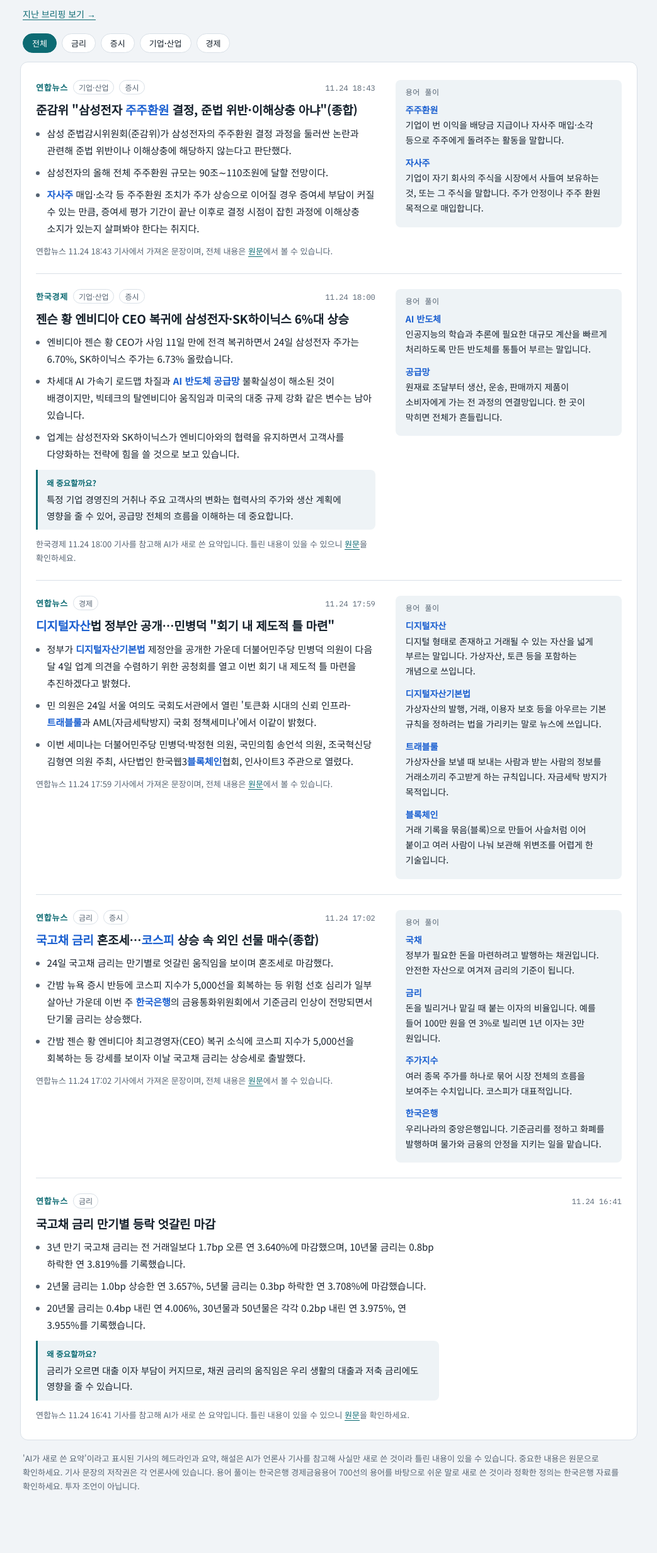
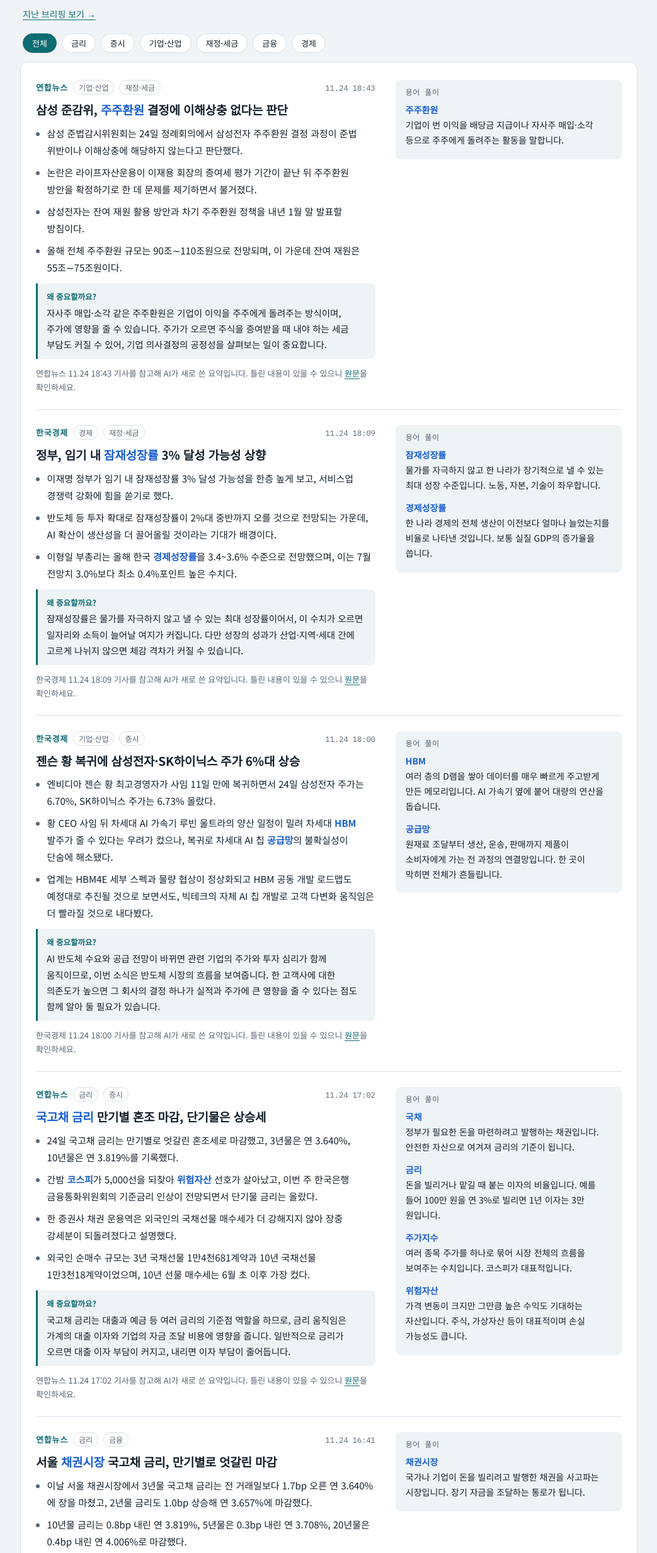
Before and after one commit to jinh9314/econ-news, a plain HTML site: page index.html in a window 1280 px wide. Shown: the part 151-2617 px from the top of the page at 63% size, without its empty margins (118-1161 px from the left). Before the commit the page ends 2562 px from the top, so only its background shows below. Drawn offline with Linux system fonts and the light colour scheme.

Commit message:
Update news

```diff
--- a/index.html
+++ b/index.html
@@ -113,91 +113,90 @@ a:focus-visible, button:focus-visible { outline: 2px solid var(--accent); outlin
 <body>
 <div class="wrap">
   <header class="head">
-    <p class="date">갱신 2026.11.24 TUE 19:03</p>
+    <p class="date">갱신 2026.11.24 TUE 19:14</p>
     <h1>경제뉴스 브리핑</h1>
     <p class="lede">주요 언론사의 금융경제 기사를 매일 아침 골라 정리합니다. 파란색으로 표시된 말은 기사 옆에서 쉽게 풀어 드립니다.</p>
     <nav class="nav"><a href="archive/index.html">지난 브리핑 보기 →</a></nav>
   </header>
-  <div class="filter" role="group" aria-label="분야 고르기"><button type="button" data-tag="" aria-pressed="true">전체</button><button type="button" data-tag="금리" aria-pressed="false">금리</button><button type="button" data-tag="증시" aria-pressed="false">증시</button><button type="button" data-tag="기업·산업" aria-pressed="false">기업·산업</button><button type="button" data-tag="경제" aria-pressed="false">경제</button></div>
+  <div class="filter" role="group" aria-label="분야 고르기"><button type="button" data-tag="" aria-pressed="true">전체</button><button type="button" data-tag="금리" aria-pressed="false">금리</button><button type="button" data-tag="증시" aria-pressed="false">증시</button><button type="button" data-tag="기업·산업" aria-pressed="false">기업·산업</button><button type="button" data-tag="재정·세금" aria-pressed="false">재정·세금</button><button type="button" data-tag="금융" aria-pressed="false">금융</button><button type="button" data-tag="경제" aria-pressed="false">경제</button></div>
   <main class="sheet">
-    <article class="story" data-tags="기업·산업|증시">
+    <article class="story" data-tags="기업·산업|재정·세금">
       <div class="main">
-        <div class="meta"><span class="tag">연합뉴스</span><span class="chip-tag">기업·산업</span><span class="chip-tag">증시</span><span class="when">11.24 18:43</span></div>
-        <h2><a href="https://www.yna.co.kr/view/AKR20261124122351003" target="_blank" rel="noopener">준감위 &quot;삼성전자 <span class="t">주주환원</span> 결정, 준법 위반·이해상충 아냐&quot;(종합)</a></h2>
+        <div class="meta"><span class="tag">연합뉴스</span><span class="chip-tag">기업·산업</span><span class="chip-tag">재정·세금</span><span class="when">11.24 18:43</span></div>
+        <h2>삼성 준감위, <span class="t">주주환원</span> 결정에 이해상충 없다는 판단</h2>
         <ul class="pts">
-          <li>삼성 준법감시위원회(준감위)가 삼성전자의 주주환원 결정 과정을 둘러싼 논란과 관련해 준법 위반이나 이해상충에 해당하지 않는다고 판단했다.</li>
-          <li>삼성전자의 올해 전체 주주환원 규모는 90조∼110조원에 달할 전망이다.</li>
-          <li><span class="t">자사주</span> 매입·소각 등 주주환원 조치가 주가 상승으로 이어질 경우 증여세 부담이 커질 수 있는 만큼, 증여세 평가 기간이 끝난 이후로 결정 시점이 잡힌 과정에 이해상충 소지가 있는지 살펴봐야 한다는 취지다.</li>
+          <li>삼성 준법감시위원회는 24일 정례회의에서 삼성전자 주주환원 결정 과정이 준법 위반이나 이해상충에 해당하지 않는다고 판단했다.</li>
+          <li>논란은 라이프자산운용이 이재용 회장의 증여세 평가 기간이 끝난 뒤 주주환원 방안을 확정하기로 한 데 문제를 제기하면서 불거졌다.</li>
+          <li>삼성전자는 잔여 재원 활용 방안과 차기 주주환원 정책을 내년 1월 말 발표할 방침이다.</li>
+          <li>올해 전체 주주환원 규모는 90조∼110조원으로 전망되며, 이 가운데 잔여 재원은 55조∼75조원이다.</li>
         </ul>
-        <p class="src">연합뉴스 11.24 18:43 기사에서 가져온 문장이며, 전체 내용은 <a href="https://www.yna.co.kr/view/AKR20261124122351003" target="_blank" rel="noopener">원문</a>에서 볼 수 있습니다.</p>
+        <div class="why"><p class="why-h">왜 중요할까요?</p><p>자사주 매입·소각 같은 주주환원은 기업이 이익을 주주에게 돌려주는 방식이며, 주가에 영향을 줄 수 있습니다. 주가가 오르면 주식을 증여받을 때 내야 하는 세금 부담도 커질 수 있어, 기업 의사결정의 공정성을 살펴보는 일이 중요합니다.</p></div>
+        <p class="src">연합뉴스 11.24 18:43 기사를 참고해 AI가 새로 쓴 요약입니다. 틀린 내용이 있을 수 있으니 <a href="https://www.yna.co.kr/view/AKR20261124122351003" target="_blank" rel="noopener">원문</a>을 확인하세요.</p>
       </div>
       <aside class="terms" aria-label="용어 풀이">
         <p class="terms-h">용어 풀이</p>
         <dl>
           <dt>주주환원</dt>
           <dd>기업이 번 이익을 배당금 지급이나 자사주 매입·소각 등으로 주주에게 돌려주는 활동을 말합니다.</dd>
-          <dt>자사주</dt>
-          <dd>기업이 자기 회사의 주식을 시장에서 사들여 보유하는 것, 또는 그 주식을 말합니다. 주가 안정이나 주주 환원 목적으로 매입합니다.</dd>
+        </dl>
+      </aside>
+    </article>
+    <article class="story" data-tags="경제|재정·세금">
+      <div class="main">
+        <div class="meta"><span class="tag">한국경제</span><span class="chip-tag">경제</span><span class="chip-tag">재정·세금</span><span class="when">11.24 18:09</span></div>
+        <h2>정부, 임기 내 <span class="t">잠재성장률</span> 3% 달성 가능성 상향</h2>
+        <ul class="pts">
+          <li>이재명 정부가 임기 내 잠재성장률 3% 달성 가능성을 한층 높게 보고, 서비스업 경쟁력 강화에 힘을 쏟기로 했다.</li>
+          <li>반도체 등 투자 확대로 잠재성장률이 2%대 중반까지 오를 것으로 전망되는 가운데, AI 확산이 생산성을 더 끌어올릴 것이라는 기대가 배경이다.</li>
+          <li>이형일 부총리는 올해 한국 <span class="t">경제성장률</span>을 3.4~3.6% 수준으로 전망했으며, 이는 7월 전망치 3.0%보다 최소 0.4%포인트 높은 수치다.</li>
+        </ul>
+        <div class="why"><p class="why-h">왜 중요할까요?</p><p>잠재성장률은 물가를 자극하지 않고 낼 수 있는 최대 성장률이어서, 이 수치가 오르면 일자리와 소득이 늘어날 여지가 커집니다. 다만 성장의 성과가 산업·지역·세대 간에 고르게 나뉘지 않으면 체감 격차가 커질 수 있습니다.</p></div>
+        <p class="src">한국경제 11.24 18:09 기사를 참고해 AI가 새로 쓴 요약입니다. 틀린 내용이 있을 수 있으니 <a href="https://www.hankyung.com/article/2026112476811" target="_blank" rel="noopener">원문</a>을 확인하세요.</p>
+      </div>
+      <aside class="terms" aria-label="용어 풀이">
+        <p class="terms-h">용어 풀이</p>
+        <dl>
+          <dt>잠재성장률</dt>
+          <dd>물가를 자극하지 않고 한 나라가 장기적으로 낼 수 있는 최대 성장 수준입니다. 노동, 자본, 기술이 좌우합니다.</dd>
+          <dt>경제성장률</dt>
+          <dd>한 나라 경제의 전체 생산이 이전보다 얼마나 늘었는지를 비율로 나타낸 것입니다. 보통 실질 GDP의 증가율을 씁니다.</dd>
         </dl>
       </aside>
     </article>
     <article class="story" data-tags="기업·산업|증시">
       <div class="main">
         <div class="meta"><span class="tag">한국경제</span><span class="chip-tag">기업·산업</span><span class="chip-tag">증시</span><span class="when">11.24 18:00</span></div>
-        <h2>젠슨 황 엔비디아 CEO 복귀에 삼성전자·SK하이닉스 6%대 상승</h2>
+        <h2>젠슨 황 복귀에 삼성전자·SK하이닉스 주가 6%대 상승</h2>
         <ul class="pts">
-          <li>엔비디아 젠슨 황 CEO가 사임 11일 만에 전격 복귀하면서 24일 삼성전자 주가는 6.70%, SK하이닉스 주가는 6.73% 올랐습니다.</li>
-          <li>차세대 AI 가속기 로드맵 차질과 <span class="t">AI 반도체</span> <span class="t">공급망</span> 불확실성이 해소된 것이 배경이지만, 빅테크의 탈엔비디아 움직임과 미국의 대중 규제 강화 같은 변수는 남아 있습니다.</li>
-          <li>업계는 삼성전자와 SK하이닉스가 엔비디아와의 협력을 유지하면서 고객사를 다양화하는 전략에 힘을 쓸 것으로 보고 있습니다.</li>
+          <li>엔비디아 젠슨 황 최고경영자가 사임 11일 만에 복귀하면서 24일 삼성전자 주가는 6.70%, SK하이닉스 주가는 6.73% 올랐다.</li>
+          <li>황 CEO 사임 뒤 차세대 AI 가속기 루빈 울트라의 양산 일정이 밀려 차세대 <span class="t">HBM</span> 발주가 줄 수 있다는 우려가 컸으나, 복귀로 차세대 AI 칩 <span class="t">공급망</span>의 불확실성이 단숨에 해소됐다.</li>
+          <li>업계는 HBM4E 세부 스펙과 물량 협상이 정상화되고 HBM 공동 개발 로드맵도 예정대로 추진될 것으로 보면서도, 빅테크의 자체 AI 칩 개발로 고객 다변화 움직임은 더 빨라질 것으로 내다봤다.</li>
         </ul>
-        <div class="why"><p class="why-h">왜 중요할까요?</p><p>특정 기업 경영진의 거취나 주요 고객사의 변화는 협력사의 주가와 생산 계획에 영향을 줄 수 있어, 공급망 전체의 흐름을 이해하는 데 중요합니다.</p></div>
+        <div class="why"><p class="why-h">왜 중요할까요?</p><p>AI 반도체 수요와 공급 전망이 바뀌면 관련 기업의 주가와 투자 심리가 함께 움직이므로, 이번 소식은 반도체 시장의 흐름을 보여줍니다. 한 고객사에 대한 의존도가 높으면 그 회사의 결정 하나가 실적과 주가에 큰 영향을 줄 수 있다는 점도 함께 알아 둘 필요가 있습니다.</p></div>
         <p class="src">한국경제 11.24 18:00 기사를 참고해 AI가 새로 쓴 요약입니다. 틀린 내용이 있을 수 있으니 <a href="https://www.hankyung.com/article/2026112476951" target="_blank" rel="noopener">원문</a>을 확인하세요.</p>
       </div>
       <aside class="terms" aria-label="용어 풀이">
         <p class="terms-h">용어 풀이</p>
         <dl>
-          <dt>AI 반도체</dt>
-          <dd>인공지능의 학습과 추론에 필요한 대규모 계산을 빠르게 처리하도록 만든 반도체를 통틀어 부르는 말입니다.</dd>
+          <dt>HBM</dt>
+          <dd>여러 층의 D램을 쌓아 데이터를 매우 빠르게 주고받게 만든 메모리입니다. AI 가속기 옆에 붙어 대량의 연산을 돕습니다.</dd>
           <dt>공급망</dt>
           <dd>원재료 조달부터 생산, 운송, 판매까지 제품이 소비자에게 가는 전 과정의 연결망입니다. 한 곳이 막히면 전체가 흔들립니다.</dd>
-        </dl>
-      </aside>
-    </article>
-    <article class="story" data-tags="경제">
-      <div class="main">
-        <div class="meta"><span class="tag">연합뉴스</span><span class="chip-tag">경제</span><span class="when">11.24 17:59</span></div>
-        <h2><a href="https://www.yna.co.kr/view/AKR20261124167000002" target="_blank" rel="noopener"><span class="t">디지털자산</span>법 정부안 공개…민병덕 &quot;회기 내 제도적 틀 마련&quot;</a></h2>
-        <ul class="pts">
-          <li>정부가 <span class="t">디지털자산기본법</span> 제정안을 공개한 가운데 더불어민주당 민병덕 의원이 다음 달 4일 업계 의견을 수렴하기 위한 공청회를 열고 이번 회기 내 제도적 틀 마련을 추진하겠다고 밝혔다.</li>
-          <li>민 의원은 24일 서울 여의도 국회도서관에서 열린 &#x27;토큰화 시대의 신뢰 인프라-<span class="t">트래블룰</span>과 AML(자금세탁방지) 국회 정책세미나&#x27;에서 이같이 밝혔다.</li>
-          <li>이번 세미나는 더불어민주당 민병덕·박정현 의원, 국민의힘 송언석 의원, 조국혁신당 김형연 의원 주최, 사단법인 한국웹3<span class="t">블록체인</span>협회, 인사이트3 주관으로 열렸다.</li>
-        </ul>
-        <p class="src">연합뉴스 11.24 17:59 기사에서 가져온 문장이며, 전체 내용은 <a href="https://www.yna.co.kr/view/AKR20261124167000002" target="_blank" rel="noopener">원문</a>에서 볼 수 있습니다.</p>
-      </div>
-      <aside class="terms" aria-label="용어 풀이">
-        <p class="terms-h">용어 풀이</p>
-        <dl>
-          <dt>디지털자산</dt>
-          <dd>디지털 형태로 존재하고 거래될 수 있는 자산을 넓게 부르는 말입니다. 가상자산, 토큰 등을 포함하는 개념으로 쓰입니다.</dd>
-          <dt>디지털자산기본법</dt>
-          <dd>가상자산의 발행, 거래, 이용자 보호 등을 아우르는 기본 규칙을 정하려는 법을 가리키는 말로 뉴스에 쓰입니다.</dd>
-          <dt>트래블룰</dt>
-          <dd>가상자산을 보낼 때 보내는 사람과 받는 사람의 정보를 거래소끼리 주고받게 하는 규칙입니다. 자금세탁 방지가 목적입니다.</dd>
-          <dt>블록체인</dt>
-          <dd>거래 기록을 묶음(블록)으로 만들어 사슬처럼 이어 붙이고 여러 사람이 나눠 보관해 위변조를 어렵게 한 기술입니다.</dd>
         </dl>
       </aside>
     </article>
     <article class="story" data-tags="금리|증시">
       <div class="main">
         <div class="meta"><span class="tag">연합뉴스</span><span class="chip-tag">금리</span><span class="chip-tag">증시</span><span class="when">11.24 17:02</span></div>
-        <h2><a href="https://www.yna.co.kr/view/AKR20261124153751008" target="_blank" rel="noopener"><span class="t">국고채</span> <span class="t">금리</span> 혼조세…<span class="t">코스피</span> 상승 속 외인 선물 매수(종합)</a></h2>
+        <h2><span class="t">국고채</span> <span class="t">금리</span> 만기별 혼조 마감, 단기물은 상승세</h2>
         <ul class="pts">
-          <li>24일 국고채 금리는 만기별로 엇갈린 움직임을 보이며 혼조세로 마감했다.</li>
-          <li>간밤 뉴욕 증시 반등에 코스피 지수가 5,000선을 회복하는 등 위험 선호 심리가 일부 살아난 가운데 이번 주 <span class="t">한국은행</span>의 금융통화위원회에서 기준금리 인상이 전망되면서 단기물 금리는 상승했다.</li>
-          <li>간밤 젠슨 황 엔비디아 최고경영자(CEO) 복귀 소식에 코스피 지수가 5,000선을 회복하는 등 강세를 보이자 이날 국고채 금리는 상승세로 출발했다.</li>
+          <li>24일 국고채 금리는 만기별로 엇갈린 혼조세로 마감했고, 3년물은 연 3.640%, 10년물은 연 3.819%를 기록했다.</li>
+          <li>간밤 <span class="t">코스피</span>가 5,000선을 되찾아 <span class="t">위험자산</span> 선호가 살아났고, 이번 주 한국은행 금융통화위원회의 기준금리 인상이 전망되면서 단기물 금리는 올랐다.</li>
+          <li>한 증권사 채권 운용역은 외국인의 국채선물 매수세가 더 강해지지 않아 장중 강세분이 되돌려졌다고 설명했다.</li>
+          <li>외국인 순매수 규모는 3년 국채선물 1만4천681계약과 10년 국채선물 1만3천18계약이었으며, 10년 선물 매수세는 6월 초 이후 가장 컸다.</li>
         </ul>
-        <p class="src">연합뉴스 11.24 17:02 기사에서 가져온 문장이며, 전체 내용은 <a href="https://www.yna.co.kr/view/AKR20261124153751008" target="_blank" rel="noopener">원문</a>에서 볼 수 있습니다.</p>
+        <div class="why"><p class="why-h">왜 중요할까요?</p><p>국고채 금리는 대출과 예금 등 여러 금리의 기준점 역할을 하므로, 금리 움직임은 가계의 대출 이자와 기업의 자금 조달 비용에 영향을 줍니다. 일반적으로 금리가 오르면 대출 이자 부담이 커지고, 내리면 이자 부담이 줄어듭니다.</p></div>
+        <p class="src">연합뉴스 11.24 17:02 기사를 참고해 AI가 새로 쓴 요약입니다. 틀린 내용이 있을 수 있으니 <a href="https://www.yna.co.kr/view/AKR20261124153751008" target="_blank" rel="noopener">원문</a>을 확인하세요.</p>
       </div>
       <aside class="terms" aria-label="용어 풀이">
         <p class="terms-h">용어 풀이</p>
@@ -208,23 +207,30 @@ a:focus-visible, button:focus-visible { outline: 2px solid var(--accent); outlin
           <dd>돈을 빌리거나 맡길 때 붙는 이자의 비율입니다. 예를 들어 100만 원을 연 3%로 빌리면 1년 이자는 3만 원입니다.</dd>
           <dt>주가지수</dt>
           <dd>여러 종목 주가를 하나로 묶어 시장 전체의 흐름을 보여주는 수치입니다. 코스피가 대표적입니다.</dd>
-          <dt>한국은행</dt>
-          <dd>우리나라의 중앙은행입니다. 기준금리를 정하고 화폐를 발행하며 물가와 금융의 안정을 지키는 일을 맡습니다.</dd>
+          <dt>위험자산</dt>
+          <dd>가격 변동이 크지만 그만큼 높은 수익도 기대하는 자산입니다. 주식, 가상자산 등이 대표적이며 손실 가능성도 큽니다.</dd>
         </dl>
       </aside>
     </article>
-    <article class="story solo" data-tags="금리">
+    <article class="story" data-tags="금리|금융">
       <div class="main">
-        <div class="meta"><span class="tag">연합뉴스</span><span class="chip-tag">금리</span><span class="when">11.24 16:41</span></div>
-        <h2>국고채 금리 만기별 등락 엇갈린 마감</h2>
+        <div class="meta"><span class="tag">연합뉴스</span><span class="chip-tag">금리</span><span class="chip-tag">금융</span><span class="when">11.24 16:41</span></div>
+        <h2>서울 <span class="t">채권시장</span> 국고채 금리, 만기별로 엇갈린 마감</h2>
         <ul class="pts">
-          <li>3년 만기 국고채 금리는 전 거래일보다 1.7bp 오른 연 3.640%에 마감했으며, 10년물 금리는 0.8bp 하락한 연 3.819%를 기록했습니다.</li>
-          <li>2년물 금리는 1.0bp 상승한 연 3.657%, 5년물 금리는 0.3bp 하락한 연 3.708%에 마감했습니다.</li>
-          <li>20년물 금리는 0.4bp 내린 연 4.006%, 30년물과 50년물은 각각 0.2bp 내린 연 3.975%, 연 3.955%를 기록했습니다.</li>
+          <li>이날 서울 채권시장에서 3년물 국고채 금리는 전 거래일보다 1.7bp 오른 연 3.640%에 장을 마쳤고, 2년물 금리도 1.0bp 상승해 연 3.657%에 마감했다.</li>
+          <li>10년물 금리는 0.8bp 내린 연 3.819%, 5년물은 0.3bp 내린 연 3.708%, 20년물은 0.4bp 내린 연 4.006%로 마감했다.</li>
+          <li>이처럼 단기물은 상승과 하락이 섞였고, 30년물과 50년물은 각각 0.2bp씩 내려 연 3.975%와 연 3.955%를 기록했다.</li>
         </ul>
-        <div class="why"><p class="why-h">왜 중요할까요?</p><p>금리가 오르면 대출 이자 부담이 커지므로, 채권 금리의 움직임은 우리 생활의 대출과 저축 금리에도 영향을 줄 수 있습니다.</p></div>
+        <div class="why"><p class="why-h">왜 중요할까요?</p><p>국고채 금리는 여러 대출 금리와 예금 금리를 정할 때 기준으로 참고되는 경우가 많습니다. 따라서 금리가 오르면 변동금리 대출의 이자 부담이 커질 수 있고, 내리면 반대로 이자 부담이 줄어들 수 있습니다.</p></div>
         <p class="src">연합뉴스 11.24 16:41 기사를 참고해 AI가 새로 쓴 요약입니다. 틀린 내용이 있을 수 있으니 <a href="https://www.yna.co.kr/view/AKR20261124153700008" target="_blank" rel="noopener">원문</a>을 확인하세요.</p>
       </div>
+      <aside class="terms" aria-label="용어 풀이">
+        <p class="terms-h">용어 풀이</p>
+        <dl>
+          <dt>채권시장</dt>
+          <dd>국가나 기업이 돈을 빌리려고 발행한 채권을 사고파는 시장입니다. 장기 자금을 조달하는 통로가 됩니다.</dd>
+        </dl>
+      </aside>
     </article>
   </main>
   <p class="foot">'AI가 새로 쓴 요약'이라고 표시된 기사의 헤드라인과 요약, 해설은 AI가 언론사 기사를 참고해 사실만 새로 쓴 것이라 틀린 내용이 있을 수 있습니다. 중요한 내용은 원문으로 확인하세요. 기사 문장의 저작권은 각 언론사에 있습니다. 용어 풀이는 한국은행 경제금융용어 700선의 용어를 바탕으로 쉬운 말로 새로 쓴 것이라 정확한 정의는 한국은행 자료를 확인하세요. 투자 조언이 아닙니다.</p>
```
Also changed, not shown: archive/2026-11-24.html (+66 -45 lines), archive/2026-11-24.json (+72 -63 lines), archive/index.html (+5 -5 lines).
